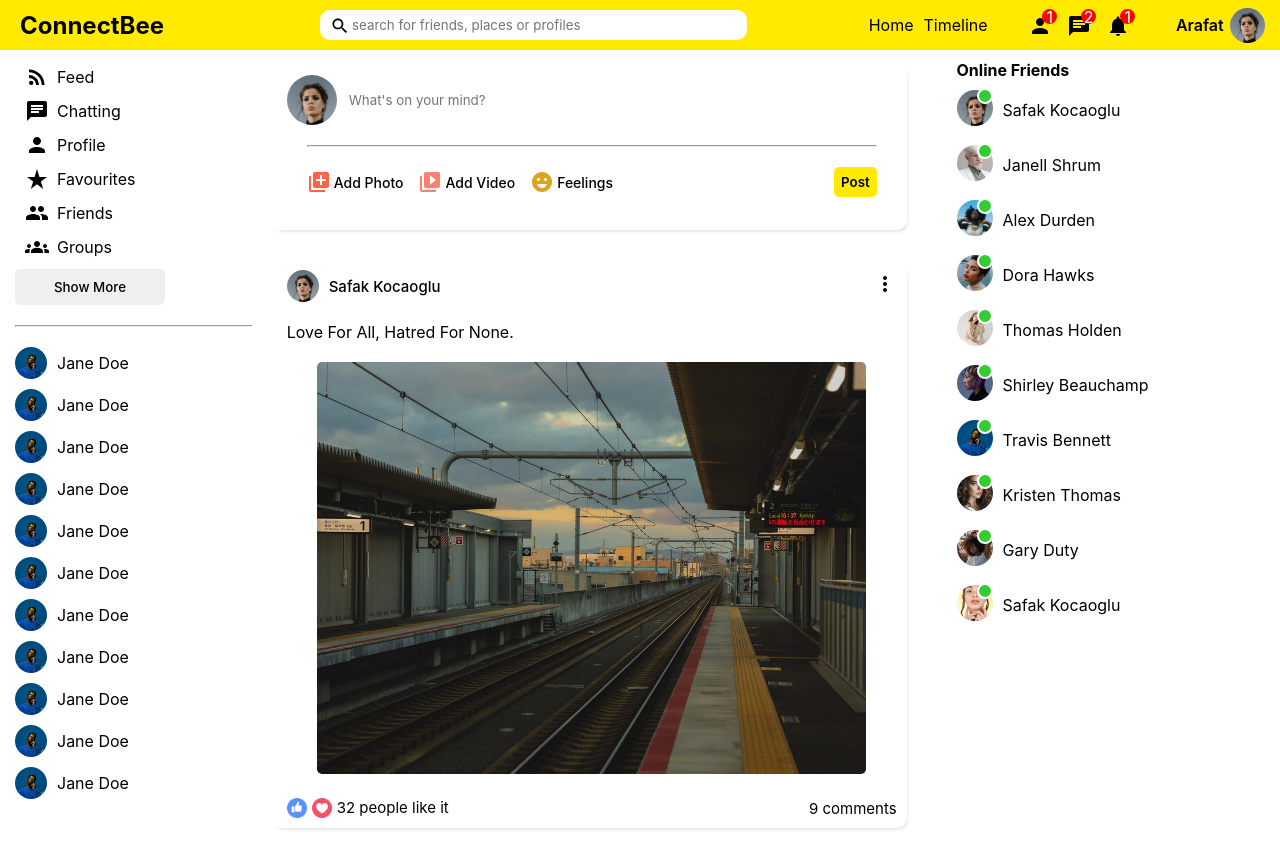
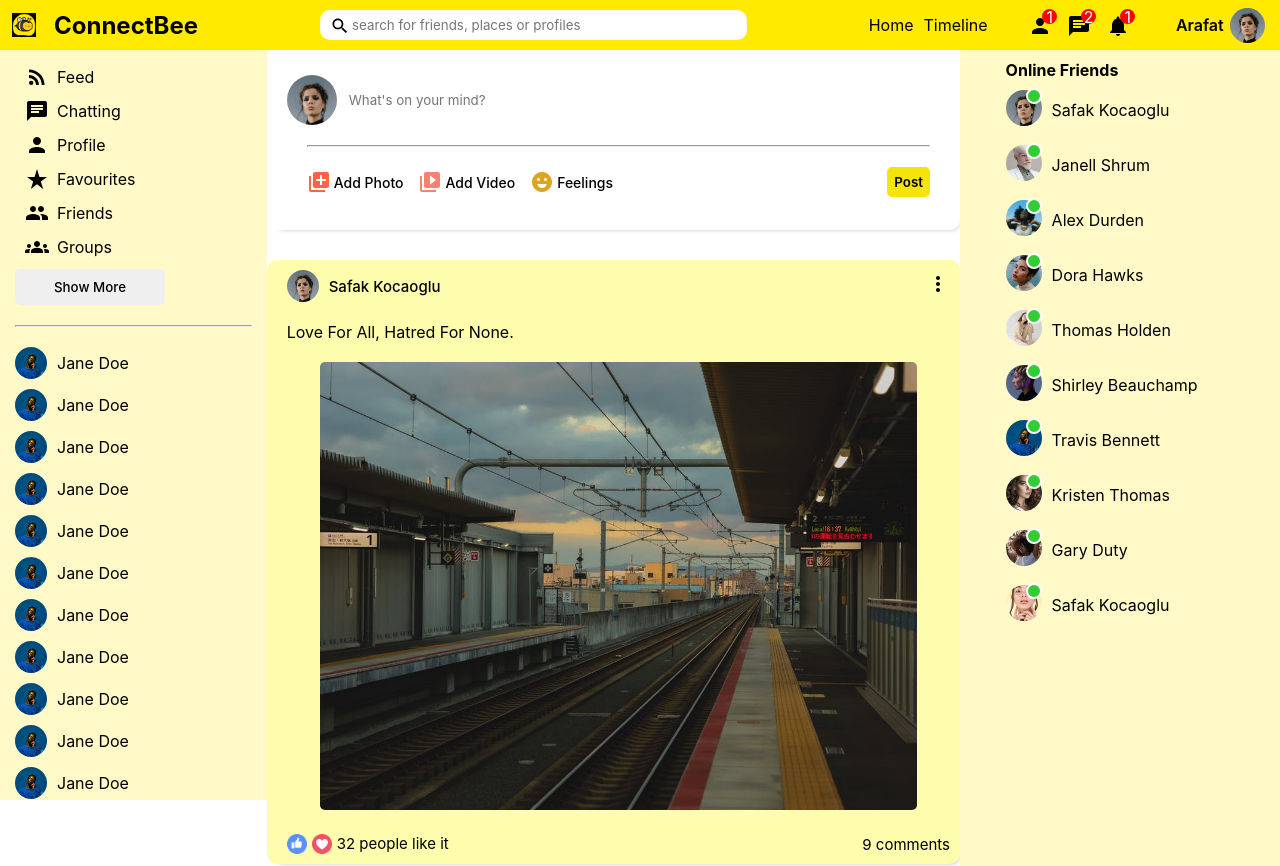
Before and after one commit to KabirBhae/social-media, a React (Create React App) app: page / in a window 1280 px wide. Shown: the top 866 px of the page. Built offline with nearby package versions, Linux system fonts and the light colour scheme.

Commit message:
background colors changed a little

```diff
--- a/public/index.html
+++ b/public/index.html
@@ -7,6 +7,7 @@
 			name="description"
 			content="Web site created using create-react-app"
 		/>
+		<link rel="icon" href="./assets/logo.png" />
 		<link rel="preconnect" href="https://fonts.googleapis.com" />
 		<link rel="preconnect" href="https://fonts.gstatic.com" crossorigin />
 		<link
--- a/src/Components/Feed/feed.css
+++ b/src/Components/Feed/feed.css
@@ -1,3 +1,3 @@
 .feed {
-	flex: 6;
+	flex: 6.5;
 }
--- a/src/Components/FeedContent/feedContent.css
+++ b/src/Components/FeedContent/feedContent.css
@@ -4,6 +4,7 @@
 	-webkit-box-shadow: 0px 0px 16px -8px rgba(0, 0, 0, 0.68);
 	box-shadow: 4px 5px 6px -8px rgba(0, 0, 0, 0.68);
 	margin: 30px 0;
+	background-color: #fefcad;
 }
 
 .contentWrapper {
--- a/src/Components/Leftbar/leftbar.css
+++ b/src/Components/Leftbar/leftbar.css
@@ -4,6 +4,7 @@
 	overflow-y: scroll;
 	position: sticky;
 	top: 50px;
+	background-color: #fff8c7;
 }
 
 .leftbar::-webkit-scrollbar {
--- a/src/Components/Navbar/Navbar.js
+++ b/src/Components/Navbar/Navbar.js
@@ -6,7 +6,8 @@ const Navbar = () => {
 	return (
 		<div className="topBarContainer">
 			<div className="topBarLeft">
-				<span className="topBarLogo">ConnectBee</span>
+				<img src="./assets/logo.png" alt="" className="topBarLogoIcon" />
+				<span className="topBarLogoText">ConnectBee</span>
 			</div>
 			<div className="topBarCenter">
 				<div className="topsearchbar">
--- a/src/Components/Navbar/navbar.css
+++ b/src/Components/Navbar/navbar.css
@@ -2,6 +2,8 @@
 	height: 50px;
 	width: 100%;
 	background-color: #ffea00;
+	/* background-color: #eeba0b; */
+
 	display: flex;
 	align-items: center;
 	position: sticky;
@@ -10,10 +12,17 @@
 }
 .topBarLeft {
 	flex: 3;
+	display: flex;
+	align-items: center;
 }
-.topBarLeft .topBarLogo {
+.topBarLogoIcon {
+	height: 24px;
+	width: 24px;
+	margin-left: 12px;
+}
+.topBarLeft .topBarLogoText {
 	font-size: 24px;
-	margin-left: 20px;
+	margin-left: 18px;
 	font-weight: bold;
 	color: black;
 	cursor: pointer;
--- a/src/Components/Post/post.css
+++ b/src/Components/Post/post.css
@@ -70,7 +70,7 @@
 	border: none;
 	padding: 7px;
 	border-radius: 5px;
-	background-color: #ffea00;
+	background-color: #f4e409;
 	font-weight: 600;
 	margin-right: 20px;
 	cursor: pointer;
--- a/src/Components/Rightbar/rightbar.css
+++ b/src/Components/Rightbar/rightbar.css
@@ -1,5 +1,6 @@
 .rightbar {
-	flex: 3.5;
+	flex: 3;
+	background-color: #fff8c7;
 }
 .rightbarWrapper {
 	padding: 10px 10px 0 20px;
```
Also changed, not shown: public/assets/logo.png (added).
